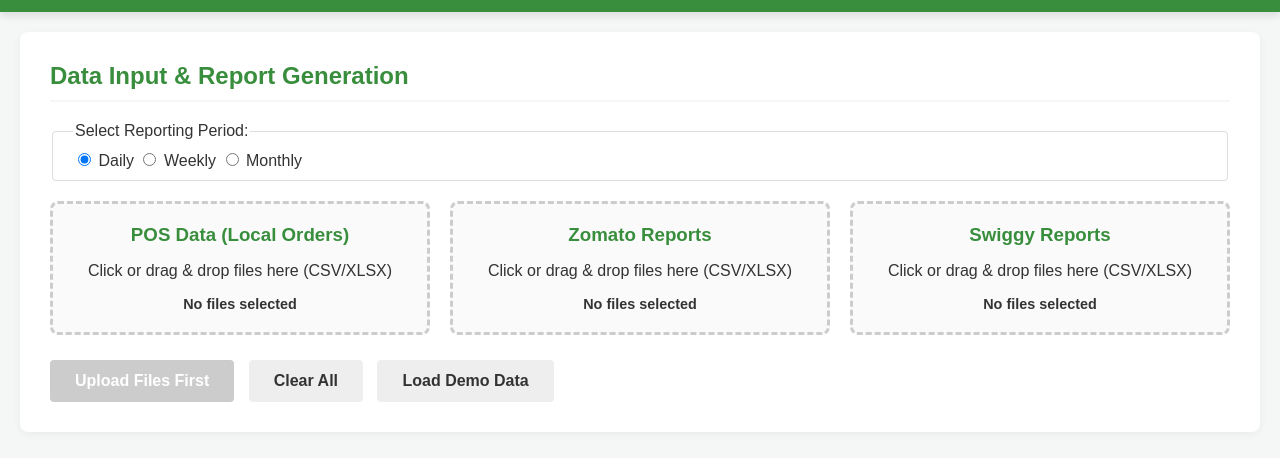
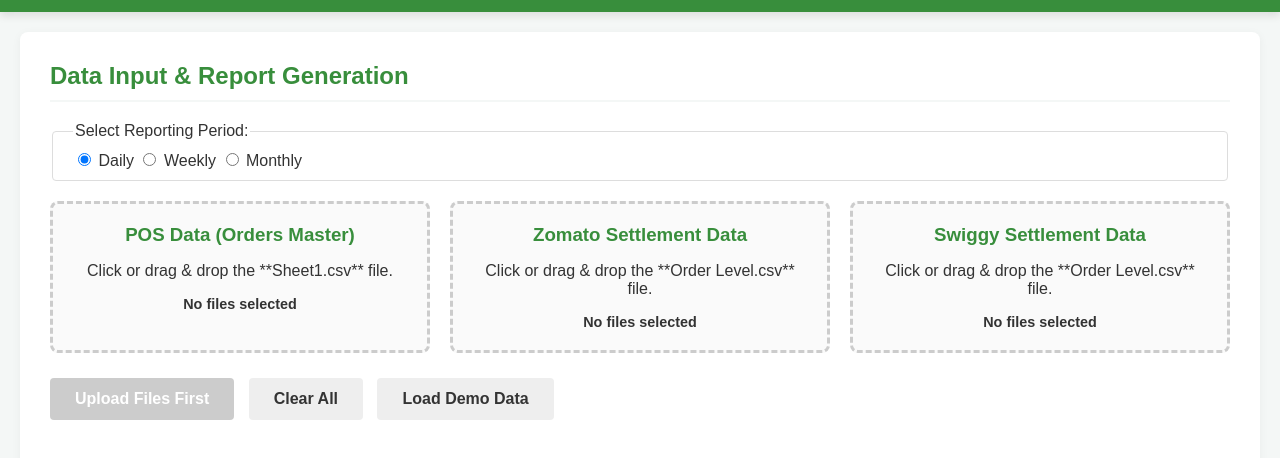
Before and after one commit to vinnyh56/Netlify, a plain HTML site: page Index.html in a window 1280 px wide. Shown: the part 104-562 px from the top of the page. Drawn offline with nearby package versions, Linux system fonts and the light colour scheme.

Commit message:
Update Index.html

```diff
--- a/Index.html
+++ b/Index.html
@@ -5,7 +5,11 @@
     <meta name="viewport" content="width=device-width, initial-scale=1.0">
     <title>QSR Cafe Reconciliation Dashboard</title>
     <link rel="stylesheet" href="style.css">
+
+    <link rel="manifest" href="/manifest.json">
+
     <script src="https://cdn.jsdelivr.net/npm/chart.js@4.4.1/dist/chart.umd.min.js"></script>
+    <script src="https://unpkg.com/papaparse@5.4.1/papaparse.min.js"></script>
 </head>
 <body>
 
@@ -42,23 +46,23 @@
 
                 <div class="upload-grid">
                     <div class="upload-zone" data-source="pos" onclick="window.app.triggerFileUpload('pos')">
-                        <h3>POS Data (Local Orders)</h3>
-                        <p>Click or drag & drop files here (CSV/XLSX)</p>
-                        <input type="file" id="pos-files" multiple accept=".csv, .xlsx" style="display: none;">
+                        <h3>POS Data (Orders Master)</h3>
+                        <p>Click or drag & drop the **Sheet1.csv** file.</p>
+                        <input type="file" id="pos-files" accept=".csv" style="display: none;">
                         <div id="pos-status" class="upload-status">No files selected</div>
                     </div>
 
                     <div class="upload-zone" data-source="zomato" onclick="window.app.triggerFileUpload('zomato')">
-                        <h3>Zomato Reports</h3>
-                        <p>Click or drag & drop files here (CSV/XLSX)</p>
-                        <input type="file" id="zomato-files" multiple accept=".csv, .xlsx" style="display: none;">
+                        <h3>Zomato Settlement Data</h3>
+                        <p>Click or drag & drop the **Order Level.csv** file.</p>
+                        <input type="file" id="zomato-files" accept=".csv" style="display: none;">
                         <div id="zomato-status" class="upload-status">No files selected</div>
                     </div>
 
                     <div class="upload-zone" data-source="swiggy" onclick="window.app.triggerFileUpload('swiggy')">
-                        <h3>Swiggy Reports</h3>
-                        <p>Click or drag & drop files here (CSV/XLSX)</p>
-                        <input type="file" id="swiggy-files" multiple accept=".csv, .xlsx" style="display: none;">
+                        <h3>Swiggy Settlement Data</h3>
+                        <p>Click or drag & drop the **Order Level.csv** file.</p>
+                        <input type="file" id="swiggy-files" accept=".csv" style="display: none;">
                         <div id="swiggy-status" class="upload-status">No files selected</div>
                     </div>
                 </div>
@@ -69,6 +73,7 @@
                     <button id="demo-btn" onclick="window.app.loadDemoData()" class="secondary-btn">Load Demo Data</button>
                 </div>
             </div>
+            <p class="error-log" id="report-error-log" style="color: red; margin-top: 20px; font-weight: bold;"></p>
         </section>
 
         <section id="dashboard-tab" class="tab-content">
@@ -103,5 +108,6 @@
     </main>
 
     <script src="app.js"></script>
+    <script src="sw.js"></script>
 </body>
 </html>
```
